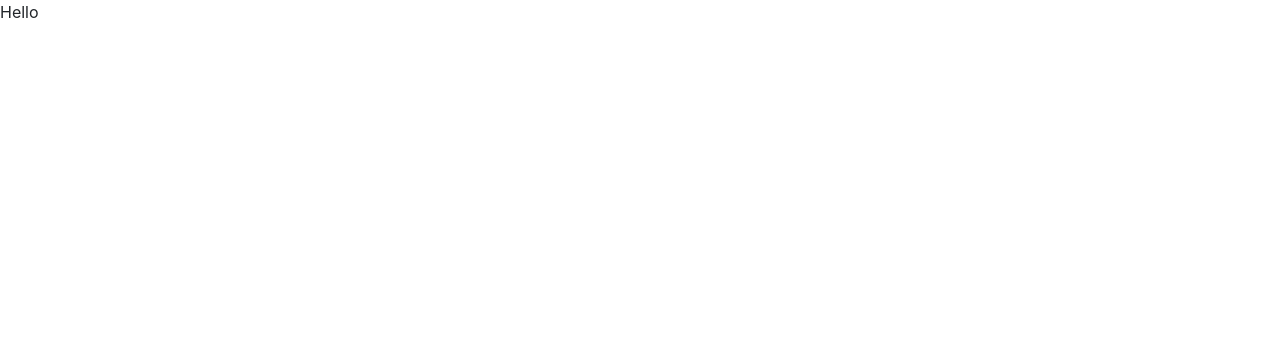
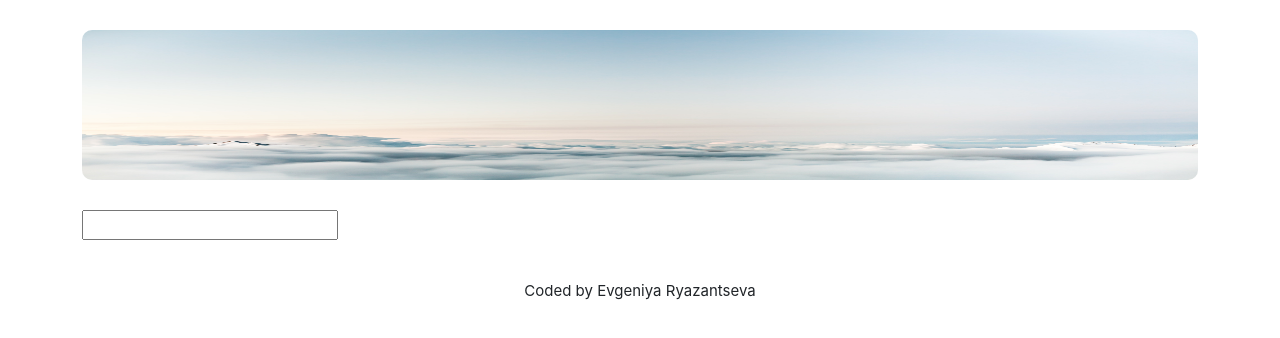
Before and after one commit to eoryazantseva/dictionary-project, a React (Create React App) app: page / in a window 1280 px wide. Shown: the top 338 px of the page. Built offline with nearby package versions, Linux system fonts and the light colour scheme.

Commit message:
added search engine

```diff
--- a/src/App.css
+++ b/src/App.css
@@ -0,0 +1,17 @@
+.App-header {
+  margin: 30px 0;
+}
+
+.App-logo {
+  width: 100%;
+  height: 150px;
+  border-radius: 10px;
+  display: block;
+  margin: 0 auto;
+}
+.App-footer {
+  text-align: center;
+  margin: 30 px 0;
+  font-size: 15px;
+  margin: 40px 0;
+}
--- a/src/App.js
+++ b/src/App.js
@@ -1,12 +1,19 @@
 import "./App.css";
+import logo from "./logo.jpg";
+import Dictionary from "./Dictionary";
 
-function App() {
+export default function App() {
   return (
     <div className="App">
-      <header className="App-header"></header>
-      Hello
+      <div className="container">
+        <header className="App-header">
+          <img src={logo} className="App-logo img-fluid" alt=""></img>
+        </header>
+        <main>
+          <Dictionary />
+        </main>
+        <footer className="App-footer">Coded by Evgeniya Ryazantseva</footer>
+      </div>
     </div>
   );
 }
-
-export default App;
--- /dev/null
+++ b/src/Dictionary.js
@@ -0,0 +1,23 @@
+import React, { useState } from "react";
+import "./Dictionary.css";
+
+export default function Dictionary() {
+  let [keyword, setKeyword] = useState("");
+
+  function search(event) {
+    event.preventDefault();
+    alert(`Searching for ${keyword}`);
+  }
+
+  function handleKeywordChange(event) {
+    setKeyword(event.target.value);
+  }
+
+  return (
+    <div className="Dictionary">
+      <form onSubmit={search}>
+        <input type="search" onChange={handleKeywordChange} />
+      </form>
+    </div>
+  );
+}
```
Also changed, not shown: src/Dictionary.css (added), src/logo.jpg (added).
